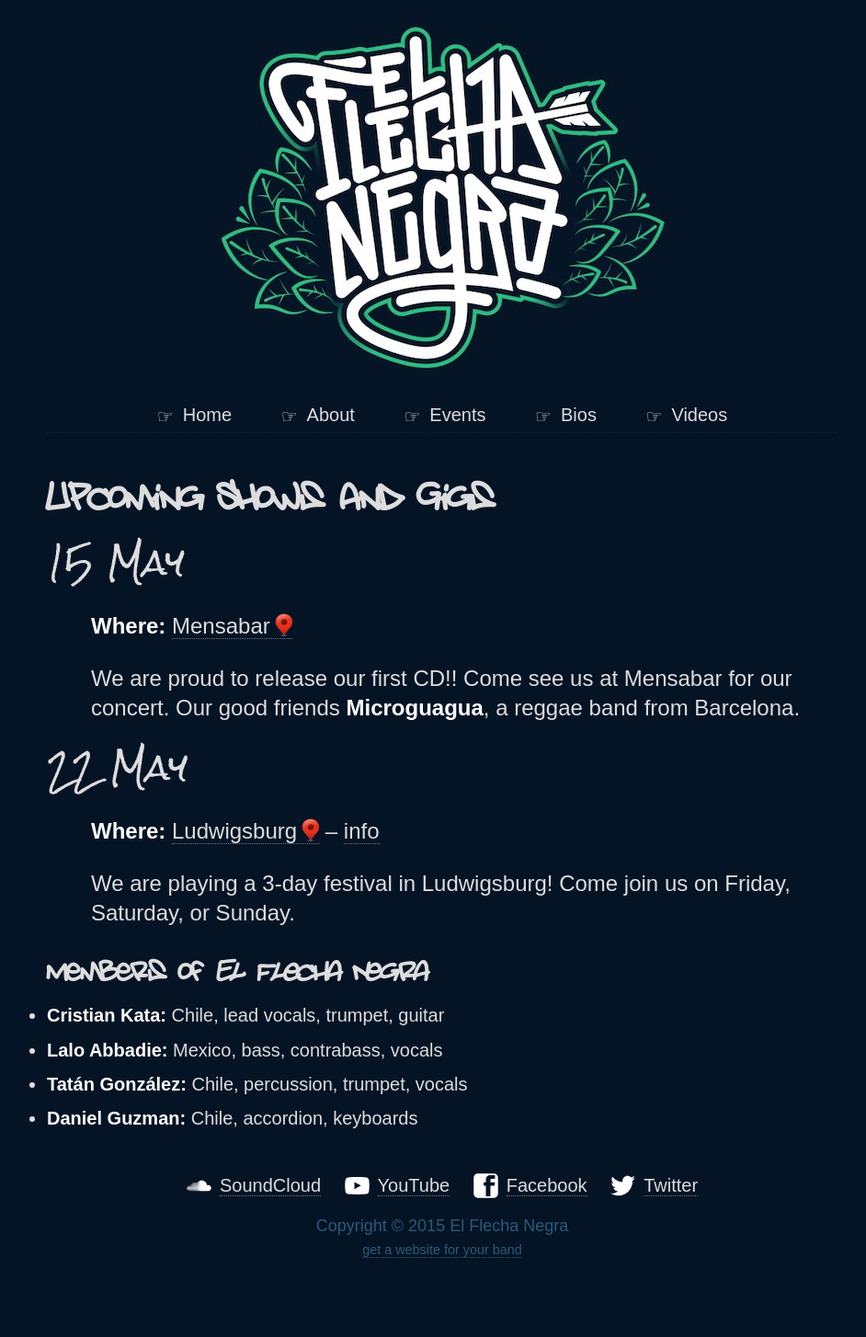
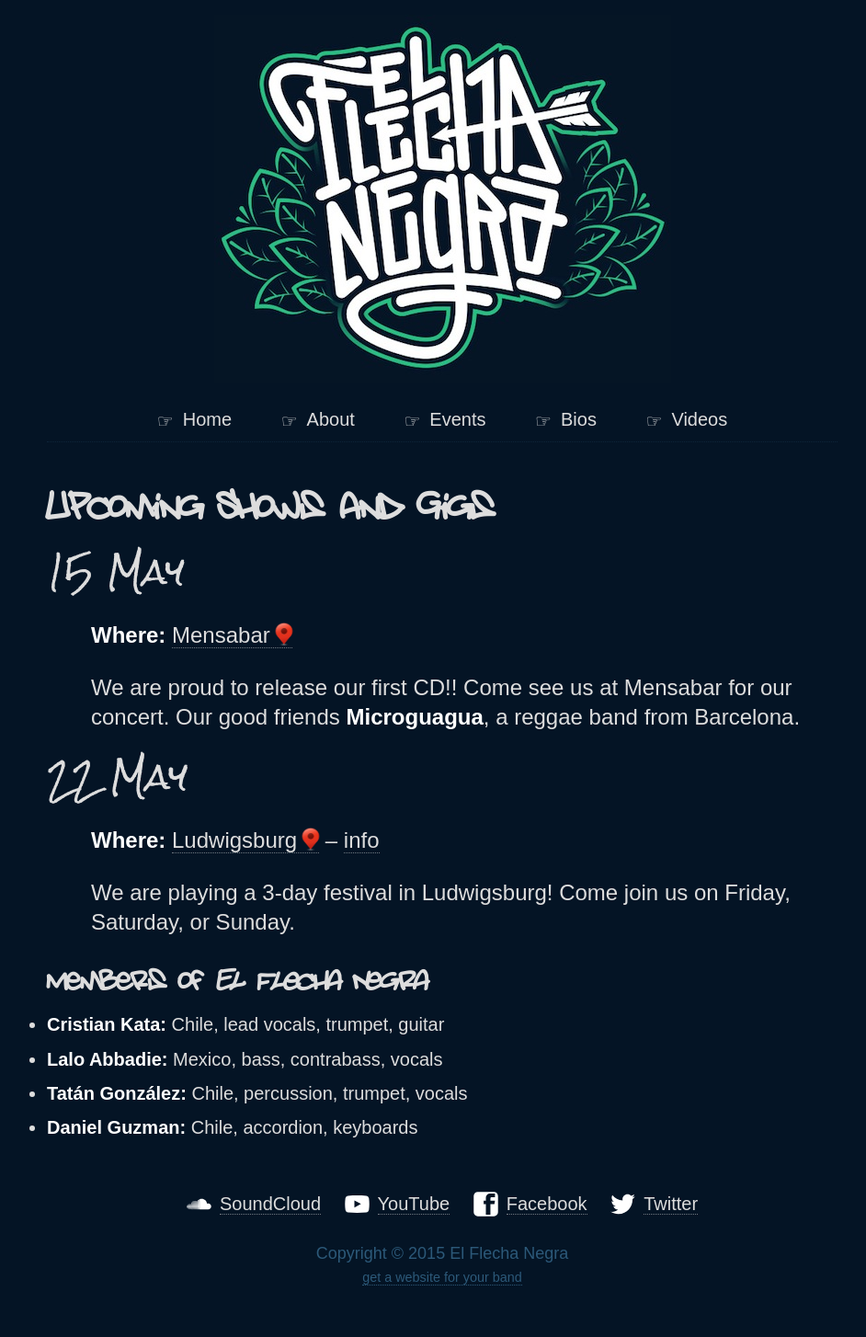
Before and after one commit to tatani/el-flecha-negra, a Jekyll site: the page built from index.html, in a window 1280 px wide. Shown: the whole page at 92% size, without its empty margins (159-1101 px from the left). Built offline with Jekyll 4.4.1, drawn with Linux system fonts in a browser that asks for light colours; Markdown is read by kramdown in place of the engine named in the settings; before the commit the page ends 1424 px from its top, so only the background shows below that.

Commit message:
:anguished: make the PSI mobile UX gods happy

```diff
--- a/_sass/components/_footer.scss
+++ b/_sass/components/_footer.scss
@@ -17,7 +17,7 @@
     // Default social link styles
     li {
       display: inline-block;
-      margin: 0 .5em;
+      margin: .5em;
       padding-left: $base-gutter;
       background-repeat: no-repeat;
       background-position: 0 0;
--- a/_sass/components/_header.scss
+++ b/_sass/components/_header.scss
@@ -20,7 +20,7 @@
 
       a {
         display: inline-block;
-        padding: .25em 1em;
+        padding: .5em 1em;
         color: $white;
         text-decoration: none;
 
--- a/css/main.css
+++ b/css/main.css
@@ -482,7 +482,7 @@
 }
 header nav li a {
   display: inline-block;
-  padding: .25em 1em;
+  padding: .5em 1em;
   color: #ddd;
   text-decoration: none;
 }
@@ -515,7 +515,7 @@
 }
 footer .social li {
   display: inline-block;
-  margin: 0 .5em;
+  margin: .5em;
   padding-left: 36px;
   background-repeat: no-repeat;
   background-position: 0 0;
```
Also changed, not shown: css/main.min.css.
